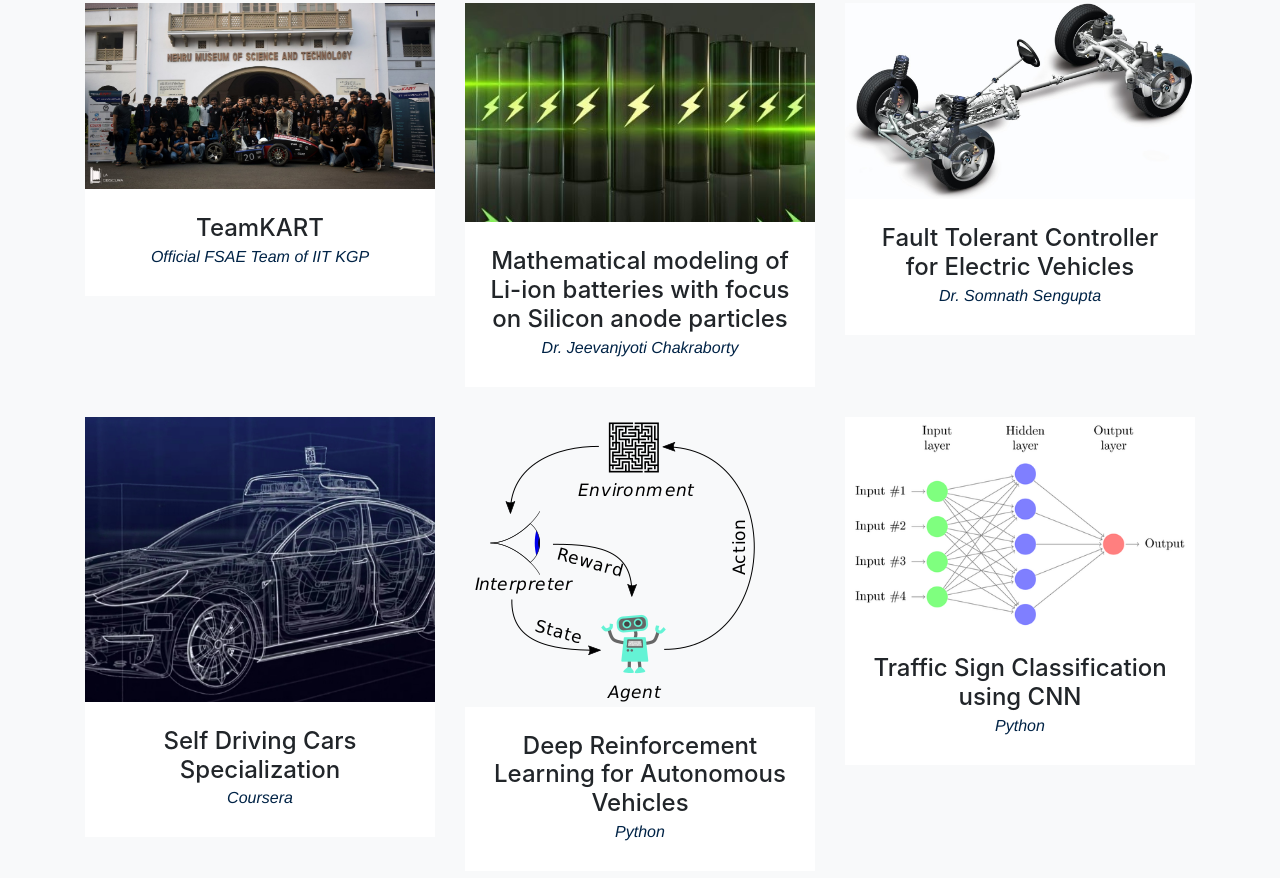
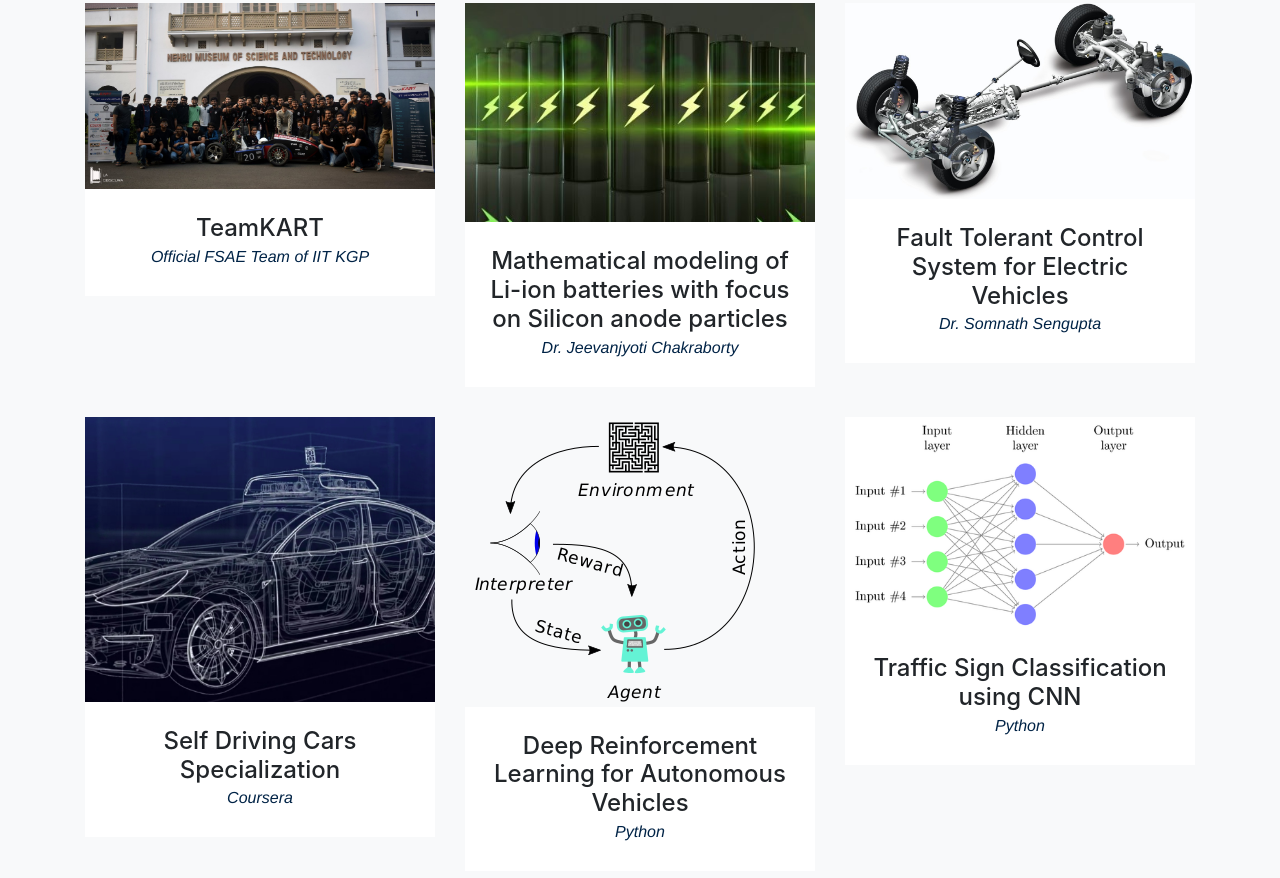
Before and after one commit to KeshavBagri/keshavbagri.github.io, a website with bundled scripts: page index.html in a window 1280 px wide. Shown: the part 6149-7027 px from the top of the page. Built offline with nearby package versions, Linux system fonts and the light colour scheme; a web font is replaced by a local one.

Commit message:
Update index.html

```diff
--- a/index.html
+++ b/index.html
@@ -422,7 +422,7 @@
               <img class="img-fluid" src="img/4wd.jpg" alt="">
             </a>
             <div class="portfolio-caption">
-              <h4>Fault Tolerant Controller for Electric Vehicles</h4>
+              <h4>Fault Tolerant Control System for Electric Vehicles</h4>
               <p class="text-muted">Dr. Somnath Sengupta</p>
             </div>
           </div>
@@ -1006,7 +1006,7 @@
               <div class="col-lg-8 mx-auto">
                 <div class="modal-body">
                   <!-- Project Details Go Here -->
-                  <h2 class="text-uppercase">Fault Tolerant Controller for Electric Vehicles</h2>
+                  <h2 class="text-uppercase">Fault Tolerant Control System for Electric Vehicles</h2>
                   <p class="item-intro text-muted">Supervisor: <a class="resume" href="https://iitkgp.irins.org/profile/158376">Dr. Somnath Sengupta</a>,
                     Advanced Technology Development Center, IIT KGP</p>
                   <!--<img class="img-fluid d-block mx-auto" src="img/portfolio/03-full.jpg" alt="">-->
```
